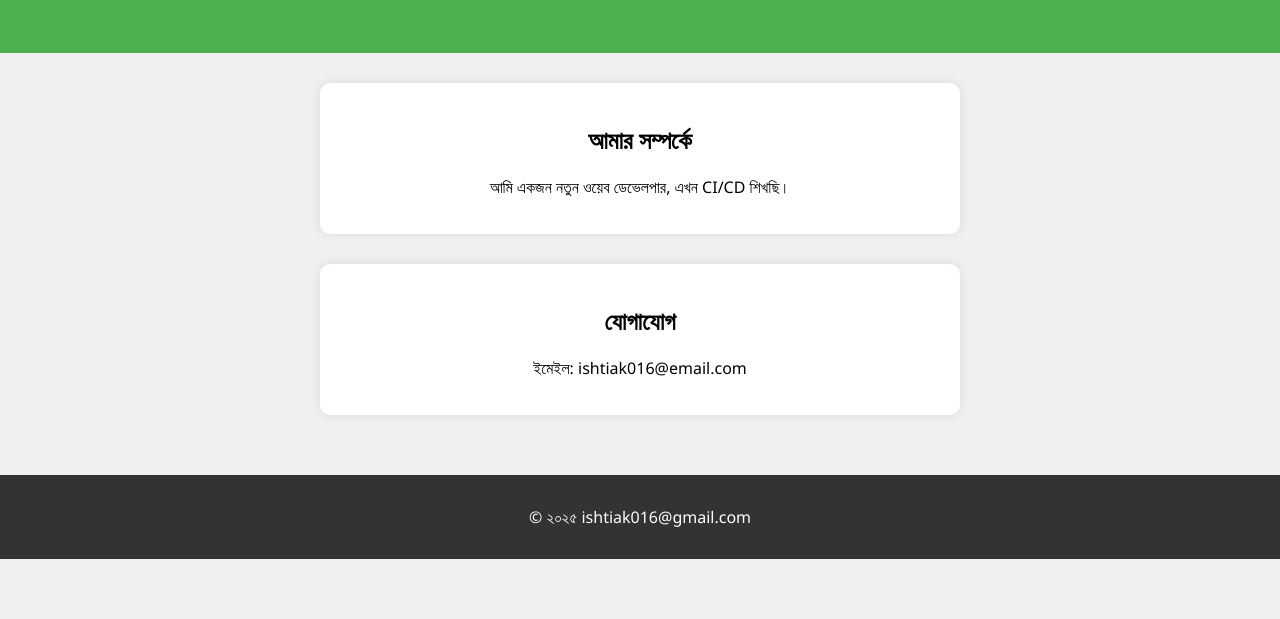
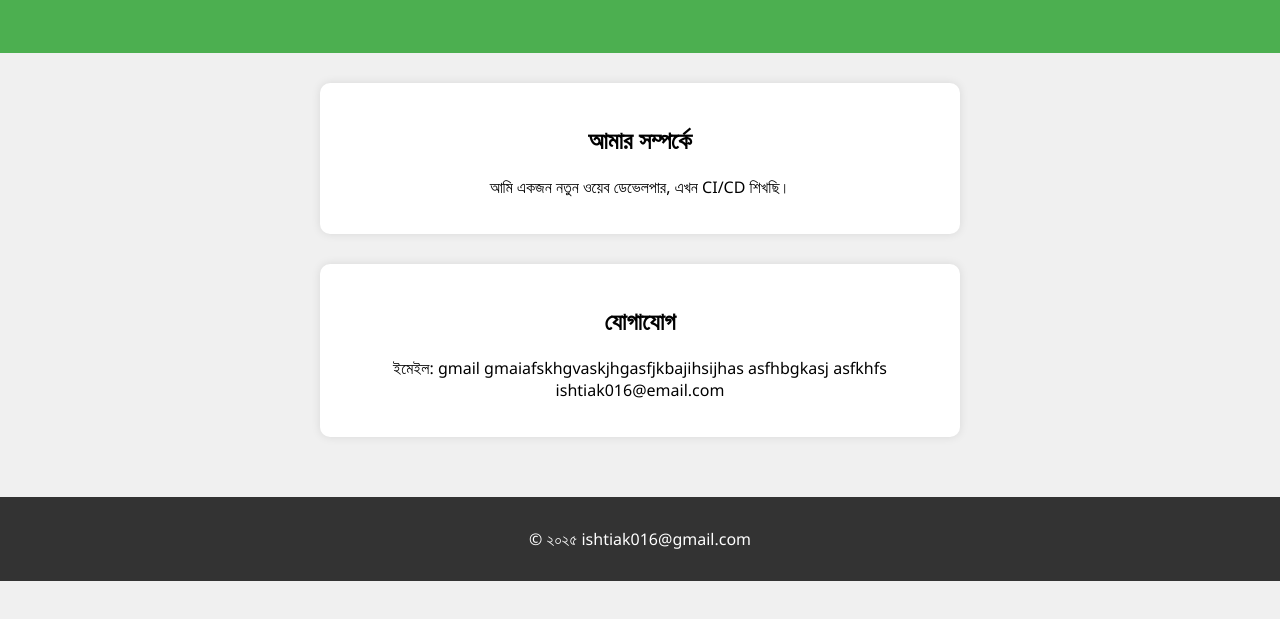
Before and after one commit to ishtiak016/cicd, a plain HTML site: page index.html in a window 1280 px wide. Shown: the part 151-770 px from the top of the page. Drawn offline with Linux system fonts and the light colour scheme.

Commit message:
deploy: 21ecc5c31e6f418f9b8e290ad046af76053ddf8b

```diff
--- a/index.html
+++ b/index.html
@@ -20,7 +20,7 @@
 
     <section>
       <h2>যোগাযোগ</h2>
-      <p>ইমেইল: ishtiak016@email.com</p>
+      <p>ইমেইল: gmail gmaiafskhgvaskjhgasfjkbajihsijhas asfhbgkasj asfkhfs ishtiak016@email.com</p>
     </section>
   </main>
 
```
